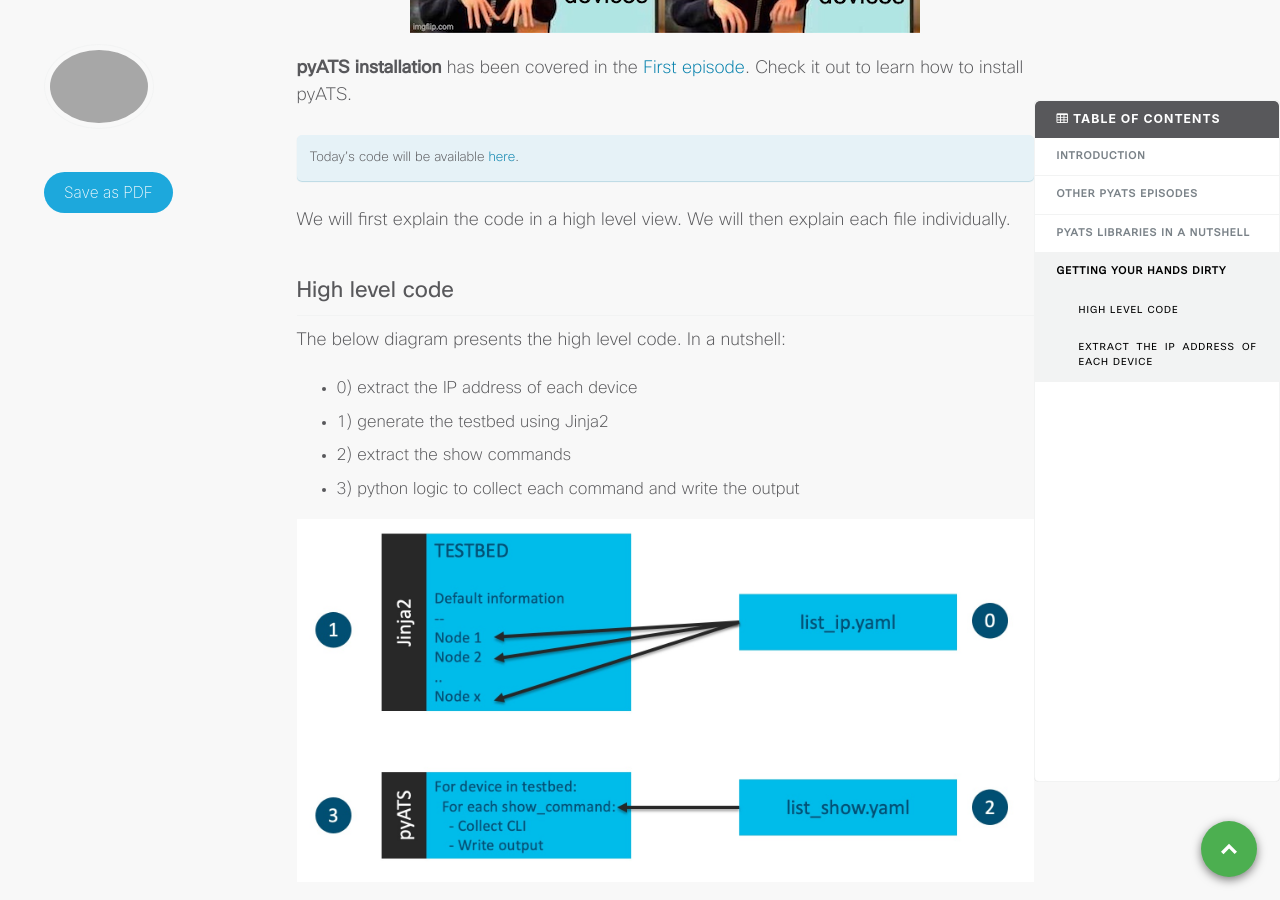
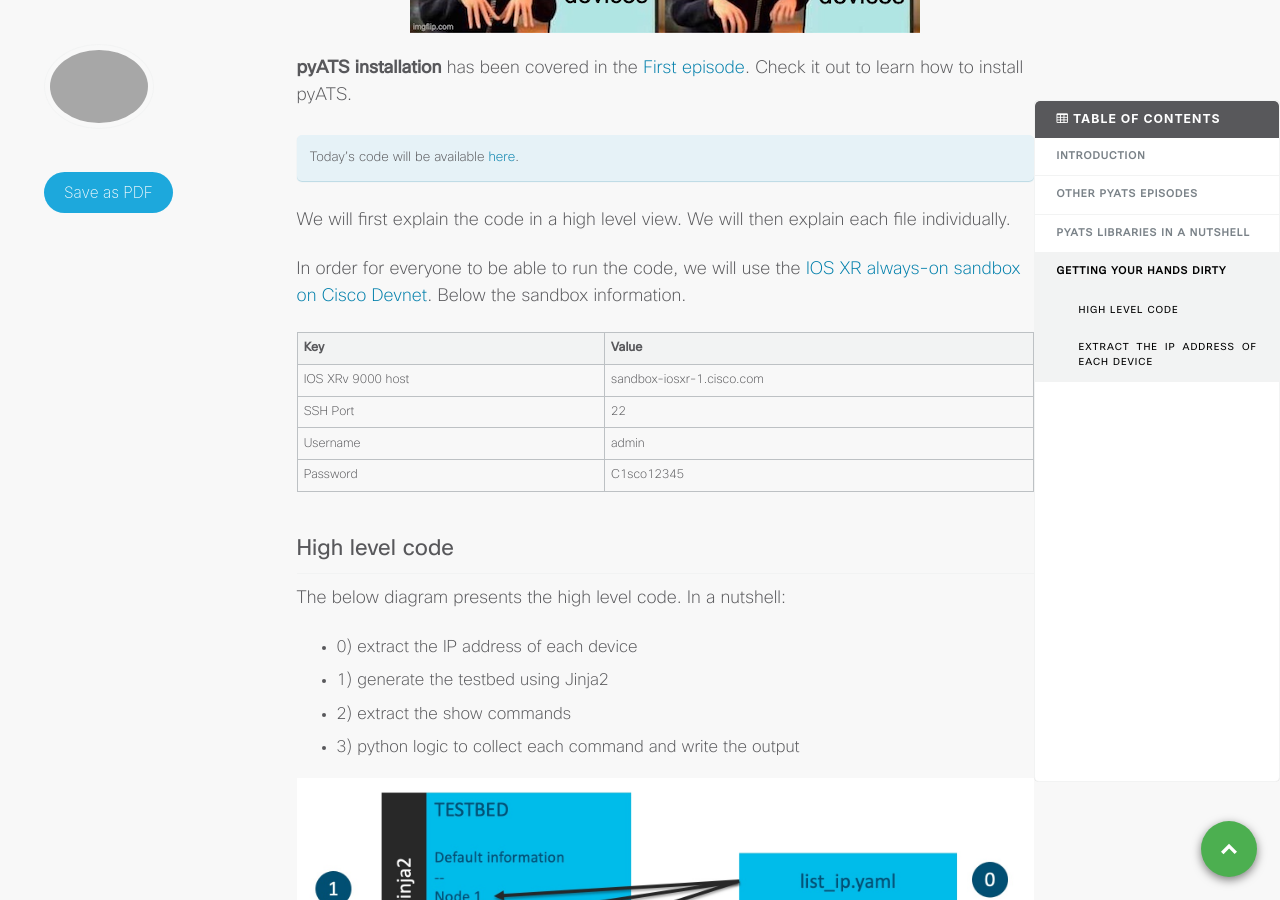
Before and after one commit to xrdocs/programmability, a Jekyll site: the page built from _tutorials/pyats-series-collecting-many-show-commands.md, in a window 1280 px wide and 900 px high, scrolled down 1990 px. Built offline with Jekyll 4.4.1, drawn with Linux system fonts in a browser that asks for light colours; comment, search, counter and statistics services are not loaded.

Commit message:
devnet sandbox

```diff
--- a/_tutorials/pyats-series-collecting-many-show-commands.md
+++ b/_tutorials/pyats-series-collecting-many-show-commands.md
@@ -145,6 +145,15 @@ Today's code will be available [here](https://github.com/AntoineOrsoni/pyats-col
 
 We will first explain the code in a high level view. We will then explain each file individually.
 
+In order for everyone to be able to run the code, we will use the [IOS XR always-on sandbox on Cisco Devnet](https://devnetsandbox.cisco.com/RM/Diagram/Index/e83cfd31-ade3-4e15-91d6-3118b867a0dd?diagramType=Topology). Below the sandbox information.
+
+| Key               	| Value                    	|
+|-------------------	|--------------------------	|
+| IOS XRv 9000 host 	| sandbox-iosxr-1.cisco.com |
+|     SSH Port      	|     22                 	|
+|     Username      	|     admin                	|
+|     Password      	|     C1sco12345           	|
+
 ## High level code
 
 The below diagram presents the high level code. In a nutshell:
```
